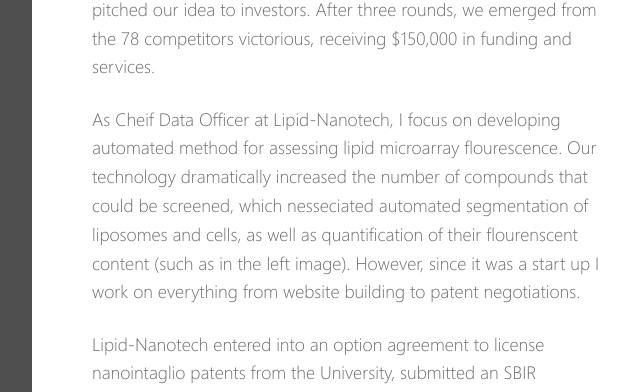
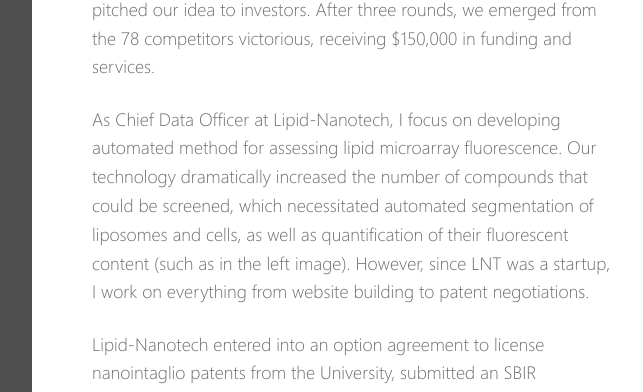
Before and after one commit to tcama/tcama.github.io, a Jekyll site: the page built from LipidNanotech.md, in a window 1280 px wide. Shown: the part 657-1049 px from the top of the page, without its empty margins (608-1251 px from the left). Built offline with Jekyll 4.4.1, drawn with Linux system fonts in a browser that asks for light colours; our own code applies the rules of GitHub Pages for plain Markdown files.

Commit message:
spellcheck LNT

```diff
--- a/LipidNanotech.md
+++ b/LipidNanotech.md
@@ -8,7 +8,7 @@
 
 We incorporated in 2012 after winning the Innolevation competition, which was sponsored by the Jim Moran Institute for Global Entrepreneurship and Florida State University College of Business. We developed a promotional video explaining the technology, created a comprehensive business plan for commercialization, and pitched our idea to investors. After three rounds, we emerged from the 78 competitors victorious, receiving $150,000 in funding and services.
 
-As Cheif Data Officer at Lipid-Nanotech, I focus on developing automated method for assessing lipid microarray flourescence. Our technology dramatically increased the number of compounds that could be screened, which nesseciated automated segmentation of liposomes and cells, as well as quantification of their flourenscent content (such as in the left image). However, since it was a start up I work on everything from website building to patent negotiations.
+As Chief Data Officer at Lipid-Nanotech, I focus on developing automated method for assessing lipid microarray fluorescence. Our technology dramatically increased the number of compounds that could be screened, which necessitated automated segmentation of liposomes and cells, as well as quantification of their fluorescent content (such as in the left image). However, since LNT was a startup, I work on everything from website building to patent negotiations.
 
 Lipid-Nanotech entered into an option agreement to license nanointaglio patents from the University, submitted an SBIR application to the NIH, and pitched our innovation to follow-on investors. The company’s progress stalled during license negotiations with the University, but I learned an immense amount from the experience, and it ignited my passion for translational research.
 
```
